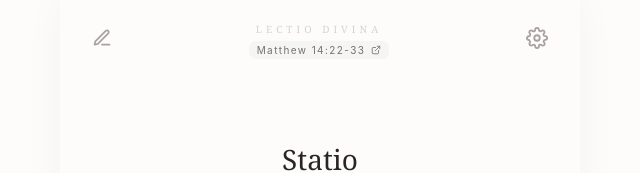
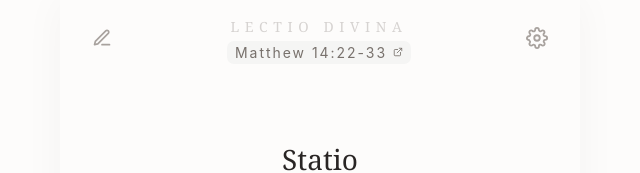
Before and after one commit to Lectio-Divina/lectio_divina_local, a React (Vite) app: page / in a window 1280 px wide. Shown: the top 173 px of the page, without its empty margins (320-960 px from the left). Built offline with nearby package versions, Linux system fonts and the light colour scheme.

Commit message:
Increase font size for title and reading link

```diff
--- a/src/styles.css
+++ b/src/styles.css
@@ -43,8 +43,8 @@ a { color: inherit; }
 :root[data-theme="dark"] .icon-button:hover { color:#e7e5e4; }
 .journal-dot { position:absolute; top:7px; right:7px; width:7px; height:7px; background:#d97706; border-radius:50%; }
 .title-area { display:flex; flex-direction:column; align-items:center; }
-.title-area h1 { margin:0; font: 500 10px Georgia, serif; letter-spacing:.4em; text-transform:uppercase; color:#d6d3d1; }
-.reading-link { display:flex; align-items:center; gap:6px; margin-top:5px; padding:3px 8px; border-radius:7px; background:#f5f5f4; color:#78716c; font-size:10px; letter-spacing:.14em; text-decoration:none; max-width:300px; overflow:hidden; white-space:nowrap; }
+.title-area h1 { margin:0; font: 500 14px Georgia, serif; letter-spacing:.4em; text-transform:uppercase; color:#d6d3d1; }
+.reading-link { display:flex; align-items:center; gap:6px; margin-top:5px; padding:3px 8px; border-radius:7px; background:#f5f5f4; color:#78716c; font-size:14px; letter-spacing:.14em; text-decoration:none; max-width:300px; overflow:hidden; white-space:nowrap; }
 .reading-link span { overflow:hidden; text-overflow:ellipsis; }
 :root[data-theme="dark"] .title-area h1 { color:#78716c; }
 :root[data-theme="dark"] .reading-link { background:#292524; color:#d6d3d1; }
```
